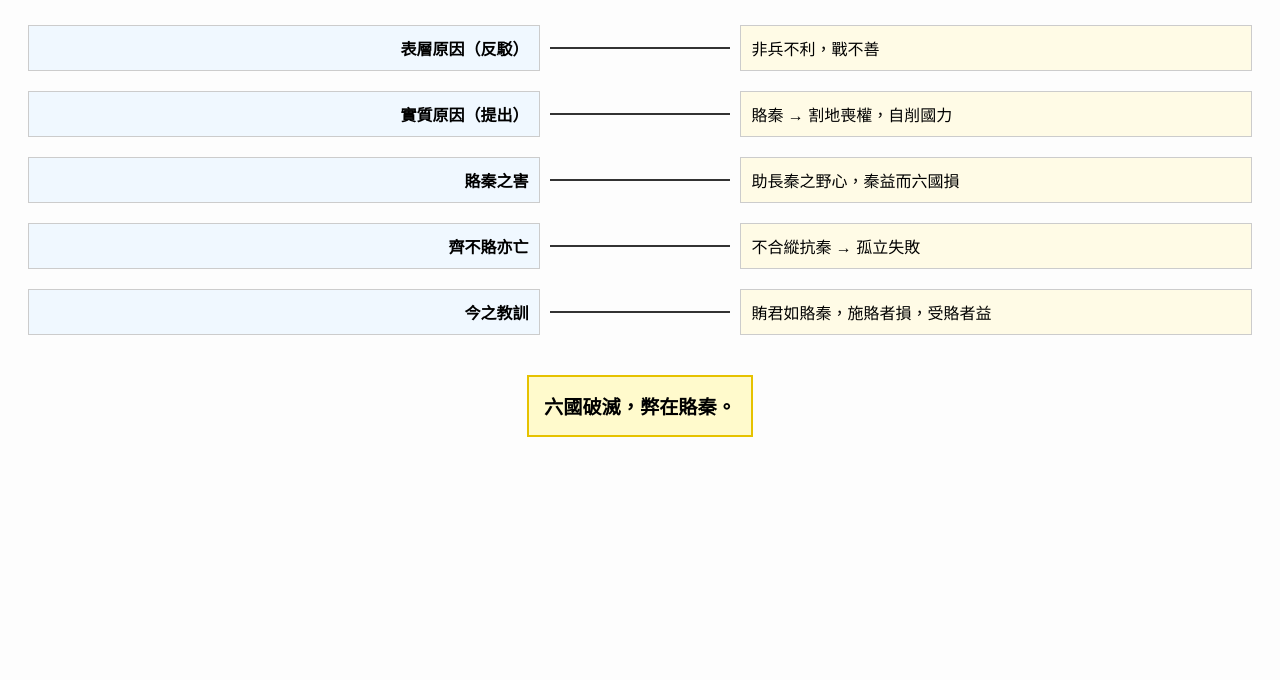
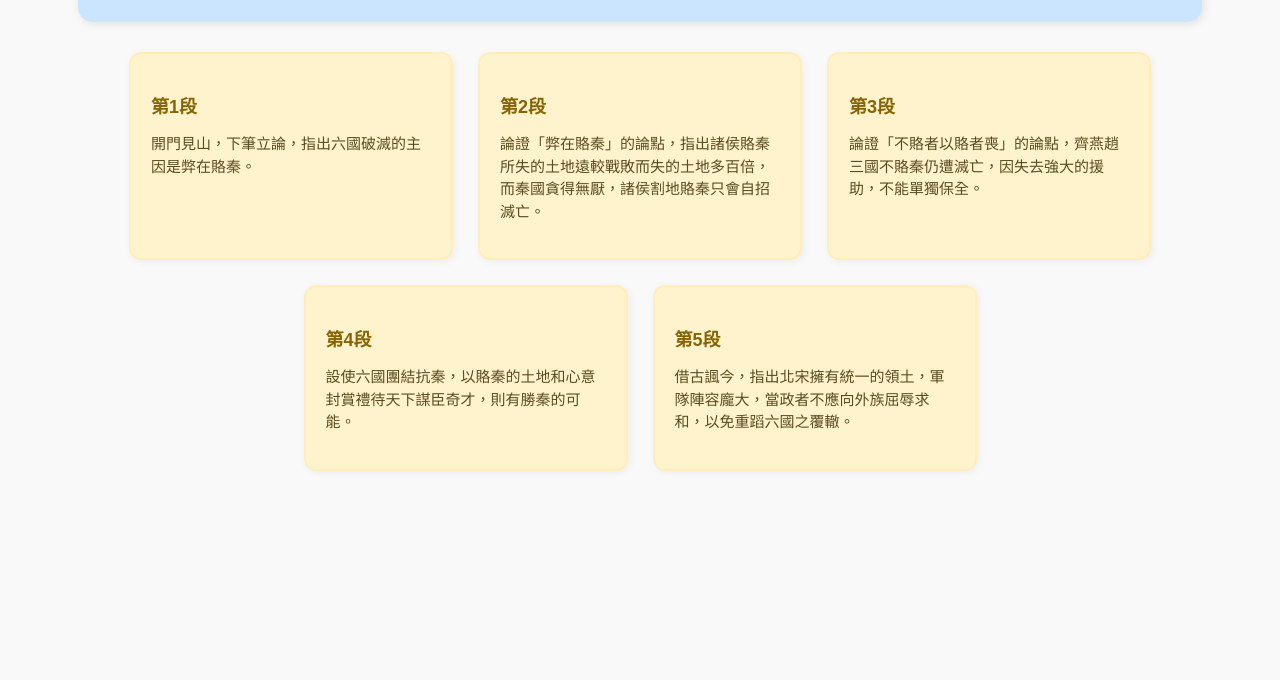
Before and after one commit to wlchoi-yyc/mindmap, a plain HTML site: page index.html in a window 1280 px wide. Shown: the part 120-800 px from the top of the page. Drawn offline with Linux system fonts and the light colour scheme.

Commit message:
Update index.html

```diff
--- a/index.html
+++ b/index.html
@@ -1,96 +1,98 @@
-<!DOCTYPE html><html lang="zh-Hant">
+<!DOCTYPE html>
+<html lang="zh-Hant">
 <head>
   <meta charset="UTF-8">
-  <title>《六國論》魚骨圖</title>
+  <title>《六國論》視覺組織圖</title>
   <style>
     body {
-      font-family: "標楷體", sans-serif;
-      background-color: #fdfdfd;
+      font-family: "Noto Sans TC", sans-serif;
+      background-color: #f9f9f9;
+      padding: 30px;
+      text-align: center;
+    }
+
+    .main-title {
+      background-color: #cce5ff;
+      color: #004085;
       padding: 20px;
+      border-radius: 15px;
+      font-size: 22px;
+      font-weight: bold;
+      width: 90%;
+      margin: 0 auto 30px;
+      box-shadow: 2px 2px 10px rgba(0,0,0,0.1);
     }
-    h1 {
-      text-align: center;
-      color: #444;
+
+    .card-container {
+      display: flex;
+      flex-wrap: wrap;
+      justify-content: center;
+      gap: 25px;
     }
-    .fishbone {
-      display: flex;
-      flex-direction: column;
-      align-items: center;
-      margin-top: 40px;
+
+    .card {
+      background-color: #fff3cd;
+      border: 2px solid #ffeeba;
+      border-radius: 12px;
+      width: 280px;
+      padding: 20px;
+      box-shadow: 2px 2px 8px rgba(0,0,0,0.05);
+      text-align: left;
     }
-    .bone {
-      display: flex;
-      flex-direction: row;
-      align-items: center;
-      margin: 10px 0;
-      width: 100%;
+
+    .card h3 {
+      font-size: 18px;
+      color: #856404;
+      margin-bottom: 10px;
     }
-    .label {
-      width: 40%;
-      padding: 10px;
-      background-color: #f0f8ff;
-      border: 1px solid #ccc;
-      text-align: right;
-      font-weight: bold;
+
+    .card p {
+      font-size: 15px;
+      color: #5a4c21;
+      line-height: 1.5;
     }
-    .line {
-      flex-grow: 1;
-      height: 2px;
-      background-color: #333;
-      margin: 0 10px;
+
+    @media (max-width: 600px) {
+      .card {
+        width: 90%;
       }
-    .point {
-      width: 40%;
-      padding: 10px;
-      background-color: #fffbe6;
-      border: 1px solid #ccc;
-    }
-    .center-box {
-      margin-top: 30px;
-      padding: 15px;
-      background-color: #fffacc;
-      border: 2px solid #e6c200;
-      font-size: 1.2em;
-      text-align: center;
-      font-weight: bold;
-      max-width: 600px;
     }
   </style>
 </head>
 <body>
-  <h1>《六國論》魚骨圖</h1>  <div class="fishbone">
-    <div class="bone">
-      <div class="label">表層原因（反駁）</div>
-      <div class="line"></div>
-      <div class="point">非兵不利，戰不善</div>
-    </div><div class="bone">
-  <div class="label">實質原因（提出）</div>
-  <div class="line"></div>
-  <div class="point">賂秦 → 割地喪權，自削國力</div>
+
+  <div class="main-title">
+    主旨：借六國賂秦而亡的歷史教訓，諷喻北宋執政者不要向外族（契丹和西夏）求和，以免重蹈六國滅亡的覆轍。
   </div>
 
-<div class="bone">
-  <div class="label">賂秦之害</div>
-  <div class="line"></div>
-  <div class="point">助長秦之野心，秦益而六國損</div>
+  <div class="card-container">
+
+    <div class="card">
+      <h3>第1段</h3>
+      <p>開門見山，下筆立論，指出六國破滅的主因是弊在賂秦。</p>
     </div>
 
-<div class="bone">
-  <div class="label">齊不賂亦亡</div>
-  <div class="line"></div>
-  <div class="point">不合縱抗秦 → 孤立失敗</div>
+    <div class="card">
+      <h3>第2段</h3>
+      <p>論證「弊在賂秦」的論點，指出諸侯賂秦所失的土地遠較戰敗而失的土地多百倍，而秦國貪得無厭，諸侯割地賂秦只會自招滅亡。</p>
     </div>
 
-<div class="bone">
-  <div class="label">今之教訓</div>
-  <div class="line"></div>
-  <div class="point">賄君如賂秦，施賂者損，受賂者益</div>
+    <div class="card">
+      <h3>第3段</h3>
+      <p>論證「不賂者以賂者喪」的論點，齊燕趙三國不賂秦仍遭滅亡，因失去強大的援助，不能單獨保全。</p>
     </div>
 
-<div class="center-box">
-  六國破滅，弊在賂秦。
+    <div class="card">
+      <h3>第4段</h3>
+      <p>設使六國團結抗秦，以賂秦的土地和心意封賞禮待天下謀臣奇才，則有勝秦的可能。</p>
+    </div>
+
+    <div class="card">
+      <h3>第5段</h3>
+      <p>借古諷今，指出北宋擁有統一的領土，軍隊陣容龐大，當政者不應向外族屈辱求和，以免重蹈六國之覆轍。</p>
     </div>
 
   </div>
+
 </body>
 </html>
```
Lines whose indentation alone changed are shown as unchanged.
